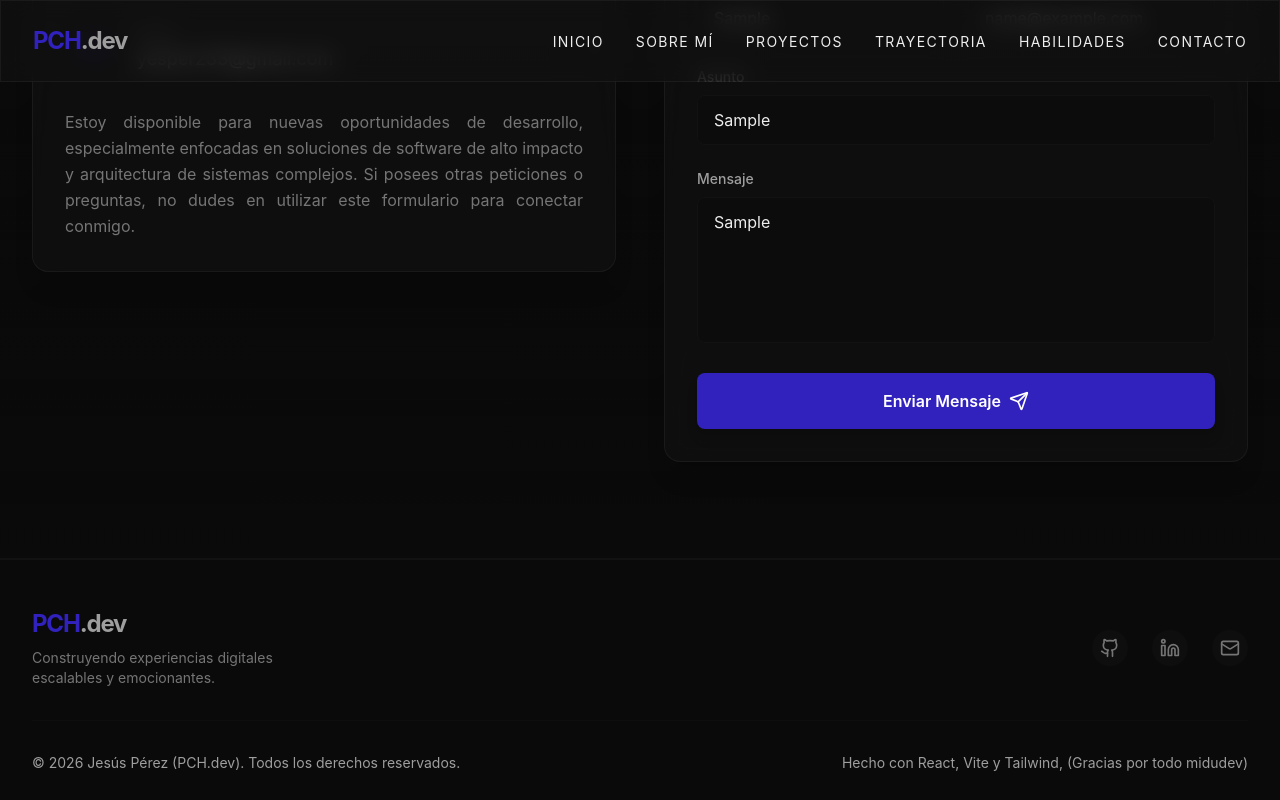
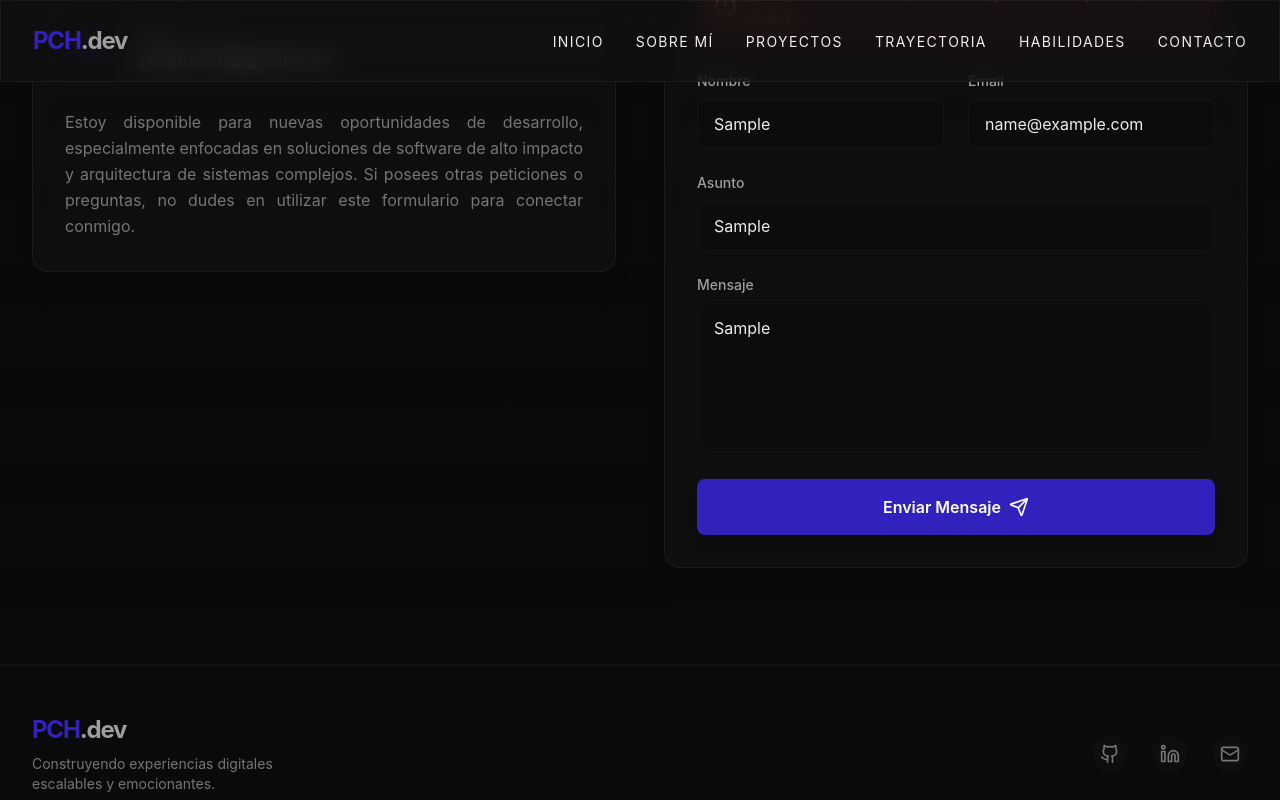
Before and after one commit to JesusFernandoPCH/Portfolio, a React (Vite) app: page / in a window 1280 px wide. Both pictures are taken after typing "Sample", "name@example.com", "Sample", "Sample" into the empty fields and a click on the button "Enviar Mensaje". Shown: the part 5185-5985 px from the top of the page. Built offline with nearby package versions, Linux system fonts and the light colour scheme.

Commit message:
Integración de Formspree en Contacto y ajustes menores en About y Proyectos

```diff
--- a/src/components/About.tsx
+++ b/src/components/About.tsx
@@ -181,7 +181,7 @@ const About: React.FC = () => {
                             href="#"
                             onClick={(e) => {
                                 e.preventDefault();
-                                alert('Curriculum estará disponible muy pronto.');
+                                alert('Curriculum estará disponible muy pronto. Perdon por las molestias.');
                             }}
                             className="px-8 py-3 border border-white/20 text-[var(--color-brand-gray-lighter)] hover:border-[var(--color-brand-coffee-light)] hover:text-[var(--color-brand-coffee-light)] font-medium tracking-wide transition-all duration-300 pointer-events-auto"
                         >
--- a/src/components/Contact.tsx
+++ b/src/components/Contact.tsx
@@ -1,8 +1,45 @@
-import React from 'react';
+import React, { useState } from 'react';
 import { motion } from 'framer-motion';
-import { Mail, Send } from 'lucide-react';
+import { Mail, Send, CheckCircle, AlertCircle, Loader2 } from 'lucide-react';
 
 const Contact: React.FC = () => {
+    const [status, setStatus] = useState<"idle" | "submitting" | "success" | "error">("idle");
+    const [formData, setFormData] = useState({ name: "", email: "", subject: "", message: "" });
+
+    const handleSubmit = async (e: React.FormEvent) => {
+        e.preventDefault();
+        setStatus("submitting");
+
+        try {
+            // Reemplaza YOUR_FORMSPREE_ID con tu ID real proporcionado por Formspree
+            const response = await fetch("https://formspree.io/f/mdalbeae", {
+                method: "POST",
+                headers: {
+                    "Content-Type": "application/json",
+                    "Accept": "application/json"
+                },
+                body: JSON.stringify(formData)
+            });
+
+            if (response.ok) {
+                setStatus("success");
+                setFormData({ name: "", email: "", subject: "", message: "" });
+                // Reset success message after 5 seconds
+                setTimeout(() => setStatus("idle"), 5000);
+            } else {
+                setStatus("error");
+                setTimeout(() => setStatus("idle"), 5000);
+            }
+        } catch (error) {
+            setStatus("error");
+            setTimeout(() => setStatus("idle"), 5000);
+        }
+    };
+
+    const handleChange = (e: React.ChangeEvent<HTMLInputElement | HTMLTextAreaElement>) => {
+        setFormData({ ...formData, [e.target.id]: e.target.value });
+    };
+
     return (
         <section id="contact" className="relative py-24 min-h-screen flex items-center justify-center overflow-hidden border-b border-[var(--color-brand-dark)]">
             <div className="absolute inset-0 bg-gradient-to-t from-[var(--color-brand-black)] to-transparent pointer-events-none"></div>
@@ -58,13 +95,31 @@ const Contact: React.FC = () => {
                         viewport={{ once: true, amount: 0.2 }}
                         transition={{ duration: 0.8, delay: 0.4 }}
                     >
-                        <form className="bg-[var(--color-brand-dark)]/20 p-8 rounded-2xl glass border border-[var(--color-brand-coffee)]/20 shadow-xl space-y-6" onSubmit={(e) => e.preventDefault()}>
+                        <form className="bg-[var(--color-brand-dark)]/20 p-8 rounded-2xl glass border border-[var(--color-brand-coffee)]/20 shadow-xl space-y-6" onSubmit={handleSubmit}>
+                            {status === "success" && (
+                                <div className="p-4 bg-green-500/10 border border-green-500/50 rounded-lg flex items-center space-x-3 text-green-400">
+                                    <CheckCircle size={24} />
+                                    <p>¡Mensaje enviado con éxito! Te responderé pronto.</p>
+                                </div>
+                            )}
+
+                            {status === "error" && (
+                                <div className="p-4 bg-red-500/10 border border-red-500/50 rounded-lg flex items-center space-x-3 text-red-400">
+                                    <AlertCircle size={24} />
+                                    <p>Hubo un error al enviar el mensaje. Por favor, intenta de nuevo.</p>
+                                </div>
+                            )}
+
                             <div className="grid grid-cols-1 md:grid-cols-2 gap-6">
                                 <div>
                                     <label htmlFor="name" className="block text-sm font-medium text-[var(--color-brand-gray-light)] mb-2">Nombre</label>
                                     <input
                                         type="text"
                                         id="name"
+                                        name="name"
+                                        value={formData.name}
+                                        onChange={handleChange}
+                                        required
                                         className="w-full bg-[var(--color-brand-black)]/50 border border-[var(--color-brand-dark)] rounded-lg px-4 py-3 text-[var(--color-brand-gray-lighter)] focus:outline-none focus:border-[var(--color-brand-coffee-light)] focus:ring-1 focus:ring-[var(--color-brand-coffee-light)] transition-colors"
                                         placeholder="Tu nombre completo"
                                     />
@@ -74,6 +129,10 @@ const Contact: React.FC = () => {
                                     <input
                                         type="email"
                                         id="email"
+                                        name="email"
+                                        value={formData.email}
+                                        onChange={handleChange}
+                                        required
                                         className="w-full bg-[var(--color-brand-black)]/50 border border-[var(--color-brand-dark)] rounded-lg px-4 py-3 text-[var(--color-brand-gray-lighter)] focus:outline-none focus:border-[var(--color-brand-coffee-light)] focus:ring-1 focus:ring-[var(--color-brand-coffee-light)] transition-colors"
                                         placeholder="tucorreo@ejemplo.com"
                                     />
@@ -85,6 +144,10 @@ const Contact: React.FC = () => {
                                 <input
                                     type="text"
                                     id="subject"
+                                    name="subject"
+                                    value={formData.subject}
+                                    onChange={handleChange}
+                                    required
                                     className="w-full bg-[var(--color-brand-black)]/50 border border-[var(--color-brand-dark)] rounded-lg px-4 py-3 text-[var(--color-brand-gray-lighter)] focus:outline-none focus:border-[var(--color-brand-coffee-light)] focus:ring-1 focus:ring-[var(--color-brand-coffee-light)] transition-colors"
                                     placeholder="¿En qué te puedo ayudar?"
                                 />
@@ -94,6 +157,10 @@ const Contact: React.FC = () => {
                                 <label htmlFor="message" className="block text-sm font-medium text-[var(--color-brand-gray-light)] mb-2">Mensaje</label>
                                 <textarea
                                     id="message"
+                                    name="message"
+                                    value={formData.message}
+                                    onChange={handleChange}
+                                    required
                                     rows={5}
                                     className="w-full bg-[var(--color-brand-black)]/50 border border-[var(--color-brand-dark)] rounded-lg px-4 py-3 text-[var(--color-brand-gray-lighter)] focus:outline-none focus:border-[var(--color-brand-coffee-light)] focus:ring-1 focus:ring-[var(--color-brand-coffee-light)] transition-colors resize-none"
                                     placeholder="Cuéntame sobre tu proyecto..."
@@ -102,10 +169,20 @@ const Contact: React.FC = () => {
 
                             <button
                                 type="submit"
-                                className="w-full bg-gradient-to-r from-[var(--color-brand-coffee)] to-[var(--color-brand-coffee-light)] text-white font-semibold py-4 rounded-lg flex items-center justify-center space-x-2 hover:opacity-90 transition-opacity shadow-lg"
+                                disabled={status === "submitting"}
+                                className="w-full bg-gradient-to-r from-[var(--color-brand-coffee)] to-[var(--color-brand-coffee-light)] text-white font-semibold py-4 rounded-lg flex items-center justify-center space-x-2 hover:opacity-90 transition-opacity shadow-lg disabled:opacity-50 disabled:cursor-not-allowed"
                             >
-                                <span>Enviar Mensaje</span>
-                                <Send size={20} />
+                                {status === "submitting" ? (
+                                    <>
+                                        <span>Enviando...</span>
+                                        <Loader2 size={20} className="animate-spin" />
+                                    </>
+                                ) : (
+                                    <>
+                                        <span>Enviar Mensaje</span>
+                                        <Send size={20} />
+                                    </>
+                                )}
                             </button>
                         </form>
                     </motion.div>
--- a/src/components/ProjectModal.tsx
+++ b/src/components/ProjectModal.tsx
@@ -66,7 +66,7 @@ const ProjectModal: React.FC<ProjectModalProps> = ({ project, isOpen, onClose })
                     {/* Modal Content */}
                     <motion.div
                         initial={{ opacity: 0, scale: 0.95, y: 20 }}
-                        animate={{ opacity: 1, scale: 1, y: 0 }}
+                        animate={{ opacity: 1, scale: 0.8, y: 0 }} //size 0.8
                         exit={{ opacity: 0, scale: 0.95, y: 20 }}
                         transition={{ type: "spring", duration: 0.5, bounce: 0.3 }}
                         className="relative w-full max-w-6xl max-h-[90vh] bg-[var(--color-brand-black)] border border-[var(--color-brand-dark)] rounded-2xl shadow-2xl overflow-hidden flex flex-col z-10"
--- a/src/components/Projects.tsx
+++ b/src/components/Projects.tsx
@@ -14,7 +14,7 @@ const projectsData: ProjectData[] = [
         image: 'imagenes/sonaplay2.webp',
         description: 'Aplicación móvil Android, un reproductor de música con una interfaz fluida y una experiencia de usuario intuitiva, sin anuncios.',
         fullDescription: 'SonaPlay es una aplicación nativa diseñada para ofrecer la mejor experiencia auditiva local en dispositivos Android. \n\n Cansado de los anuncion decidi crear un reproductor de música para Android que no contenga anuncios, fue un proyecto en el cual desarrolle mis habilidades en Flutter, Dart, Kotlin y Firebase con Crashlytics',
-        link: 'https://github.com/JesusFernandoPCH',
+        link: 'https://www.mediafire.com/file/b0u8i79c52h4i9f/SonaPlay.apk/file',
         gallery: [
             '/imagenes/sonaplay.webp',
             '/imagenes/sonaplay2.webp'
```
